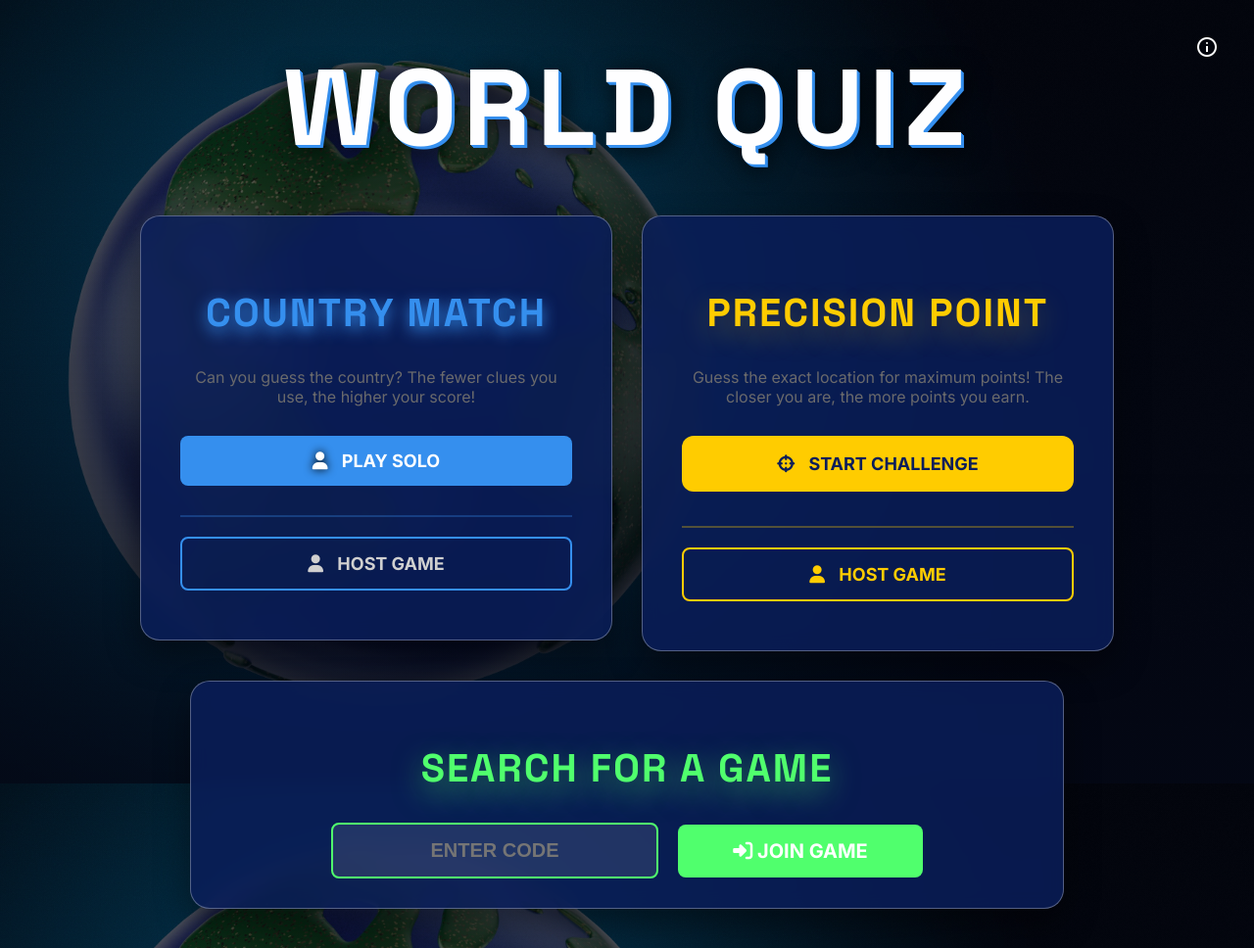
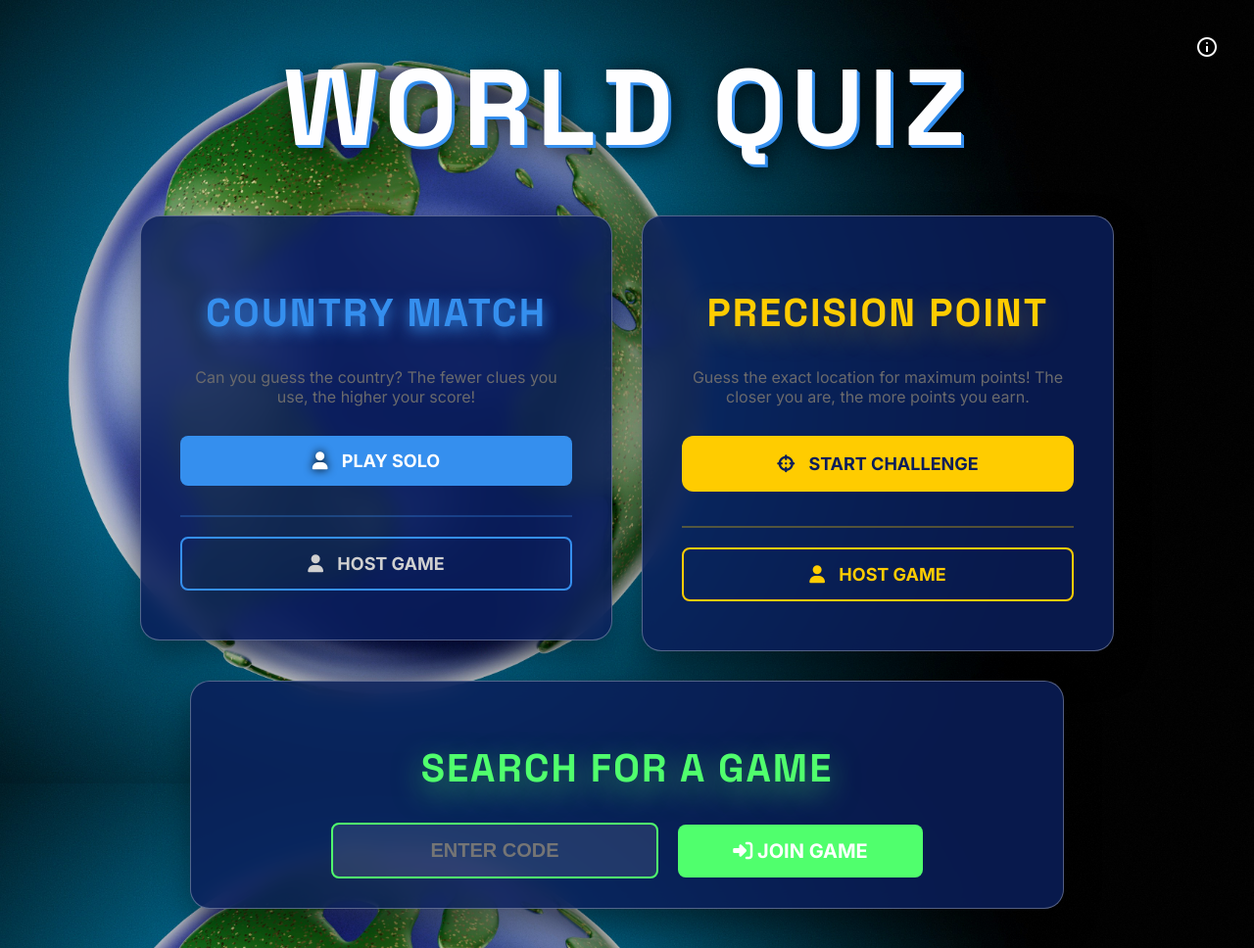
Before and after one commit to Morgan-barry/geoguessr-node-version--1-, a website: page public/mainMenu.html in a window 1280 px wide. Shown: the whole page at 98% size. Drawn offline with nearby package versions, Linux system fonts and the light colour scheme.

Commit message:
background change

```diff
--- a/public/mainMenu.html
+++ b/public/mainMenu.html
@@ -6,7 +6,6 @@
         /* Full-screen background image with a dark overlay for better text visibility */
         body {
             background-image:
-                linear-gradient(180deg, rgba(4,8,22,0.55) 0%, rgba(4,8,22,0.75) 60%, rgba(4,8,22,0.9) 100%),
                 url(bg.jpg);
             background-repeat: no-repeat;
             background-position: center;
```
